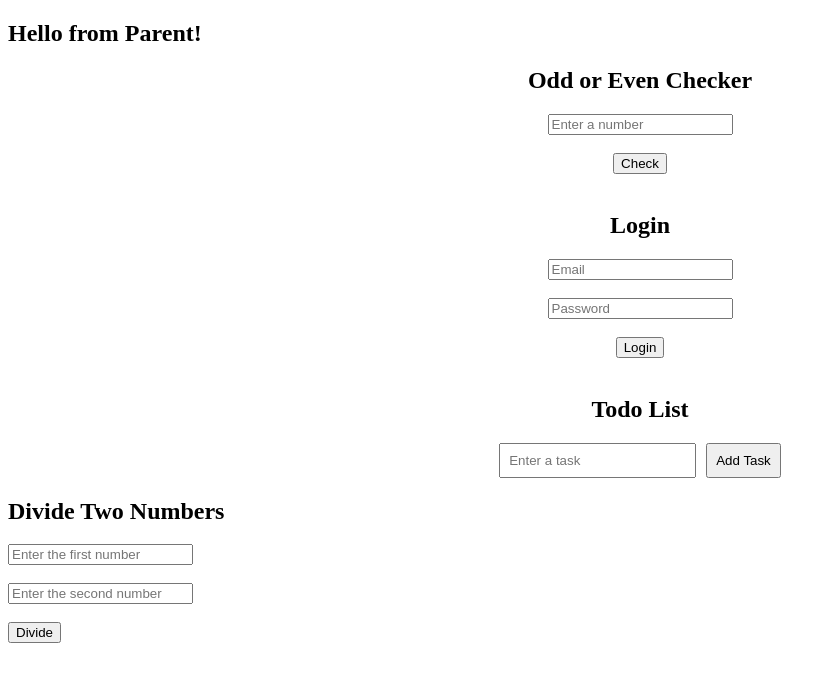
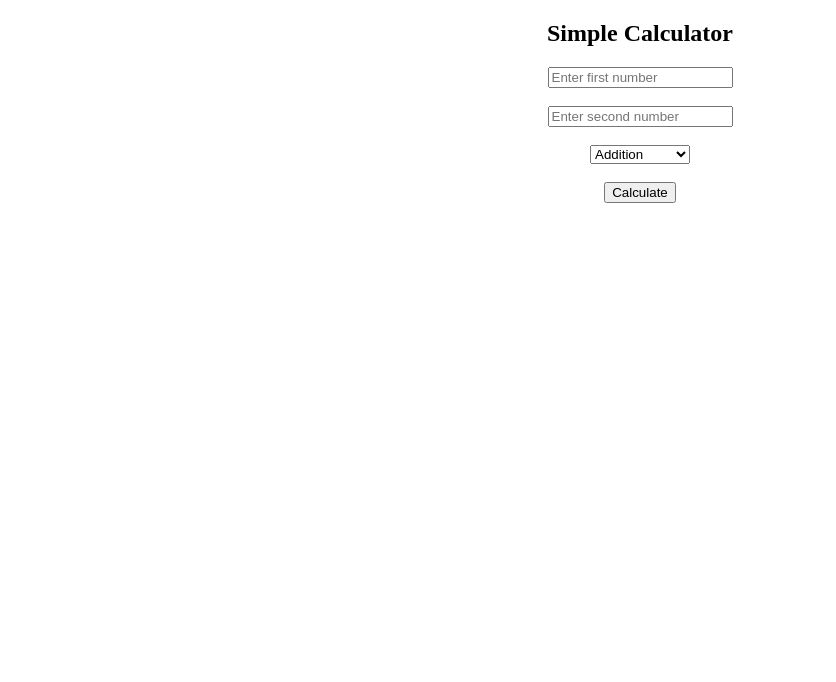
Before and after one commit to 12nagrajhm/React-Js-Handon, a React (Vite) app in the folder my-react-app/: page / in a window 1280 px wide. Shown: the top 682 px of the page, without its empty margins (0-836 px from the left). Built offline with nearby package versions, Linux system fonts and the light colour scheme.

Commit message:
Initial commit

```diff
--- a/my-react-app/src/App.jsx
+++ b/my-react-app/src/App.jsx
@@ -10,6 +10,7 @@ import OddEvenCheck from "./components/OddEvenCheck";
 import LoginForm from "./components/LoginForm";
 import TodoApp from "./components/TodoApp";
 import DivideTwoNumbers from "./components/DivideTwoNumbers";
+
 const App = () => {
   return (
     <div>
@@ -19,12 +20,13 @@ const App = () => {
       <AddTwoNumber />
       <SubTwoNumbers />
       <MulTwoNumbers/>*/}
-      {/*<Calculator/>*/}
-      <ParentComponent />
+      <Calculator/>
+      {/*<ParentComponent />
       <OddEvenCheck />
       <LoginForm />
       <TodoApp />
-      <DivideTwoNumbers/>
+      <DivideTwoNumbers/>*/}
+
     </div>
   );
 };
```
